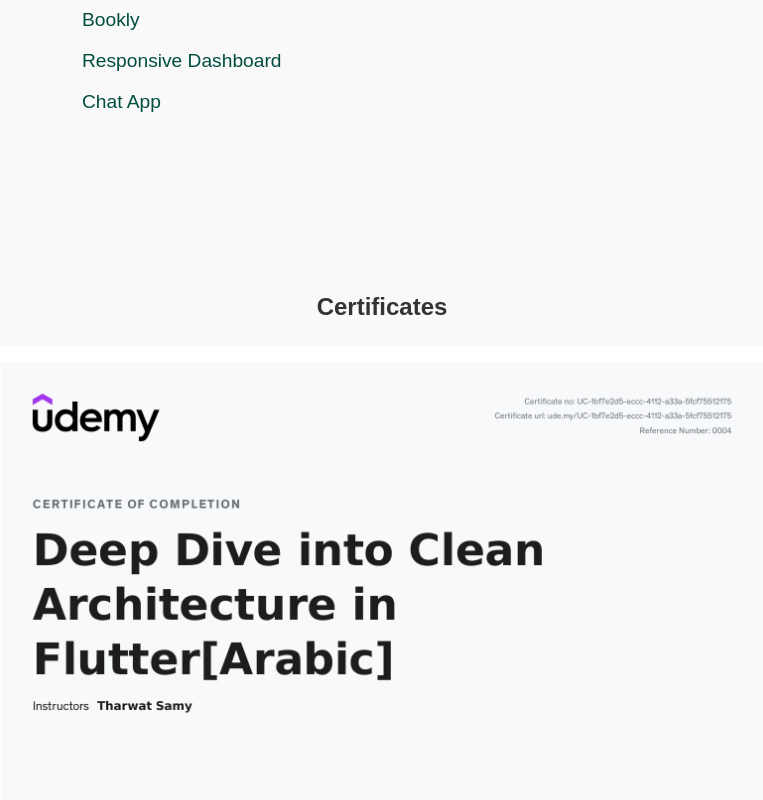
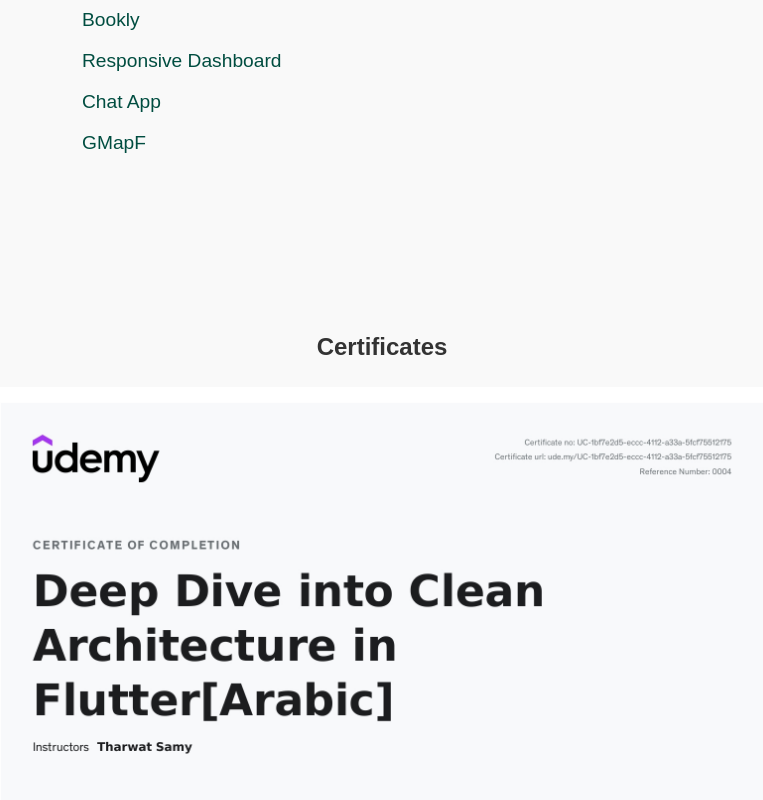
Before and after one commit to seifmoustafa/myPortfolio, a React (Create React App) app: page / in a window 1280 px wide. Shown: the part 1360-2160 px from the top of the page, without its empty margins (258-1021 px from the left). Built offline with nearby package versions, Linux system fonts and the light colour scheme.

Commit message:
add new certificate

```diff
--- a/src/components/Certificates.js
+++ b/src/components/Certificates.js
@@ -11,7 +11,7 @@ import ResponsiveUI from"../assets/ResponsiveUI.jpg";
 import Flutter from"../assets/Flutter.jpg";
 import MVVM from"../assets/MVVM.jpg";
 import git from"../assets/git.jpg";
-
+import GMaps from "../assets/GMaps.jpg";
 
 const Certificates = () => {
   const certificates = [
@@ -35,6 +35,10 @@ const Certificates = () => {
       title: "Master Git & GitHub",
       img:git,
     },
+    {
+      title:"Flutter App Creation: Google Maps Integration Guide [Arabic]",
+      img:GMaps,
+    }
   ];
 
   const settings = {
--- a/src/components/Projects.js
+++ b/src/components/Projects.js
@@ -9,7 +9,8 @@ const Projects = () => {
     { name: "Read It", link: "https://github.com/seifmoustafa/read_it" },
     { name: "Bookly", link: "https://github.com/seifmoustafa/bookly" },
     { name: "Responsive Dashboard", link: "https://github.com/seifmoustafa/responsive_dash_board" },
-    { name: "Chat App", link: "https://github.com/seifmoustafa/chatapp" }
+    { name: "Chat App", link: "https://github.com/seifmoustafa/chatapp" },
+    {name :"GMapF", link:"https://github.com/seifmoustafa/GMapF"}
   ];
 
   return (
```
Also changed, not shown: src/assets/GMaps.jpg (added).
